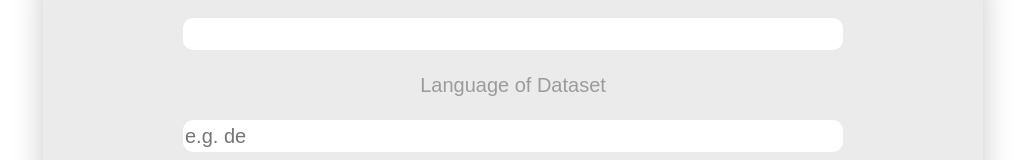
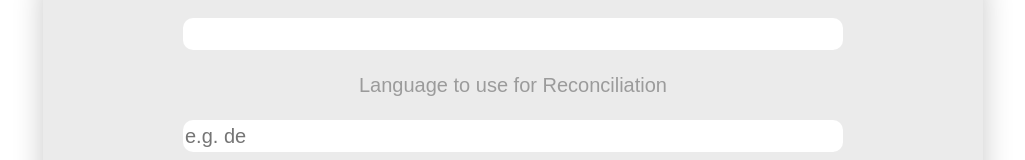
Before and after one commit to skohub-io/skohub-reconcile-publish, a website: page public/index.html in a window 1280 px wide. Shown: the part 450-610 px from the top of the page, without its empty margins (127-1152 px from the left). Drawn offline with Linux system fonts and the light colour scheme; a web font is replaced by a local one.

Commit message:
change label text

```diff
--- a/public/index.html
+++ b/public/index.html
@@ -38,7 +38,7 @@
               <label for="account">Account for Dataset
               </label>
               <input type="text" id="account" name="account" required />
-              <label for="language">Language of Dataset</label>
+              <label for="language">Language to use for Reconciliation</label>
               <input type="text" id="language" name="language" required placeholder="e.g. de" />
               <label for="file_upload">
                 Please select a file to upload (.ttl)
```
